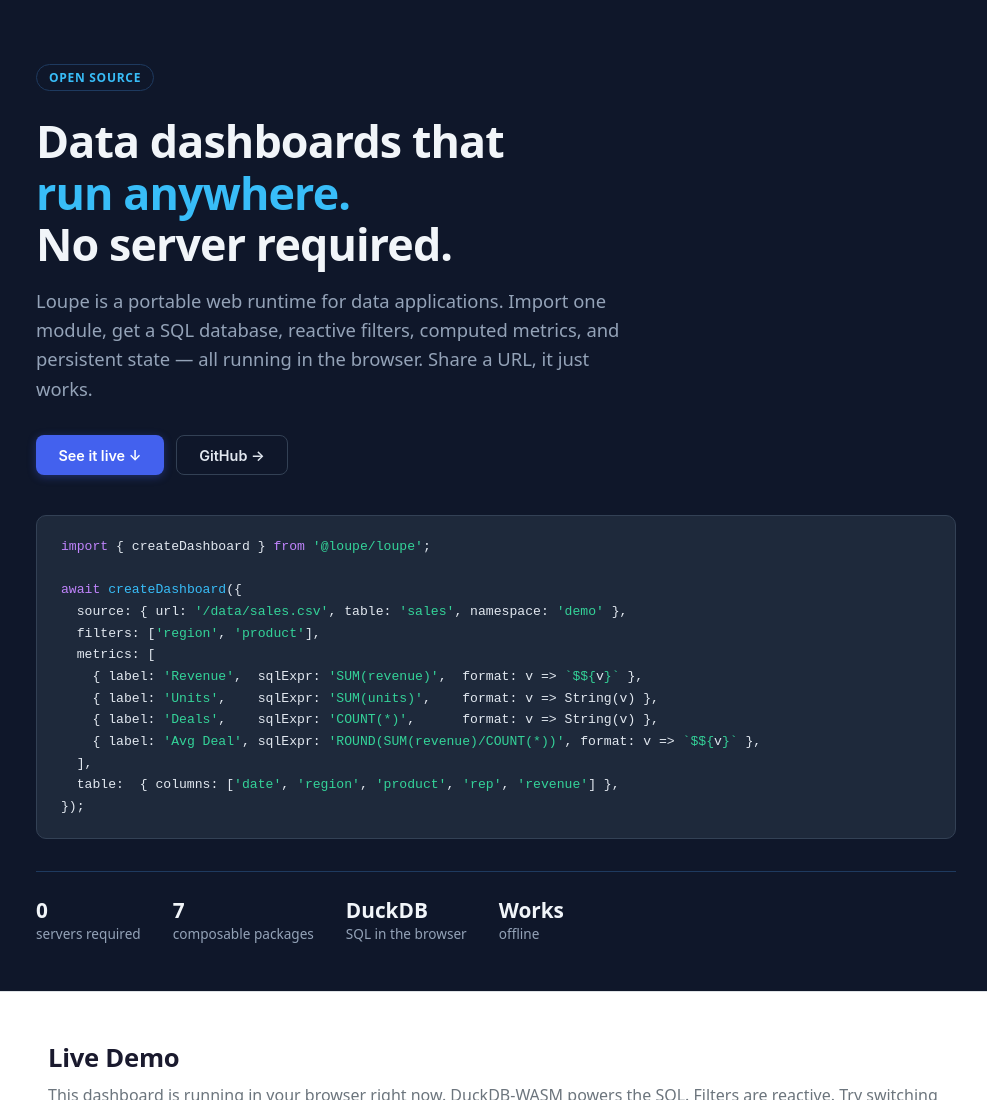
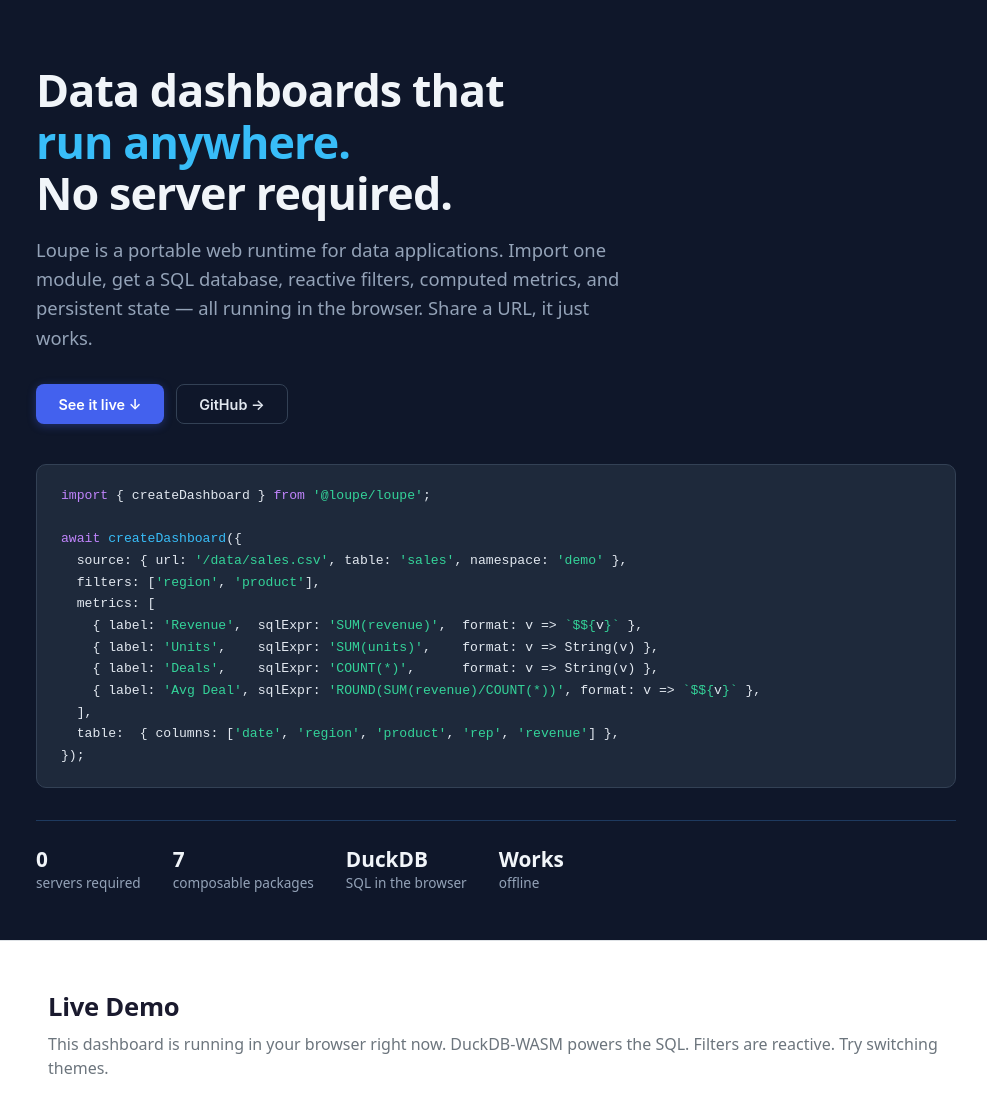
Before and after one commit to jmaleonard/loupe-docs, a plain HTML site: page index.html in a window 1280 px wide. Shown: the top 1100 px of the page, without its empty margins (144-1131 px from the left). Drawn offline with Linux system fonts and the light colour scheme; no server answers.

Commit message:
Remove open source badge

```diff
--- a/index.html
+++ b/index.html
@@ -47,19 +47,6 @@
     .hero-inner {
       max-width: 920px;
       margin: 0 auto;
-    }
-
-    .hero-badge {
-      display: inline-block;
-      font-size: 0.75rem;
-      font-weight: 600;
-      letter-spacing: 0.06em;
-      text-transform: uppercase;
-      color: #38bdf8;
-      border: 1px solid #1e3a5f;
-      border-radius: 999px;
-      padding: 0.25rem 0.75rem;
-      margin-bottom: 1.5rem;
     }
 
     .hero h1 {
@@ -364,7 +351,6 @@
   <!-- ═══════════════════════════════════════════════════════════ -->
   <div class="hero">
     <div class="hero-inner">
-      <span class="hero-badge">Open Source</span>
       <h1>Data dashboards that<br/><em>run anywhere.</em><br/>No server required.</h1>
       <p class="hero-sub">
         Loupe is a portable web runtime for data applications. Import one module,
```
